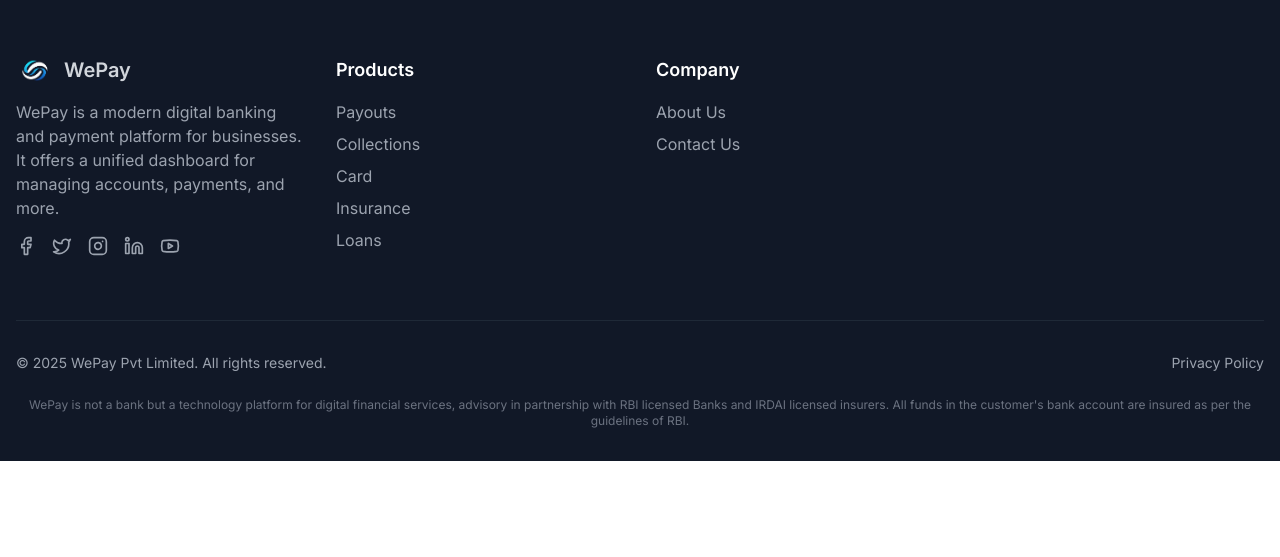
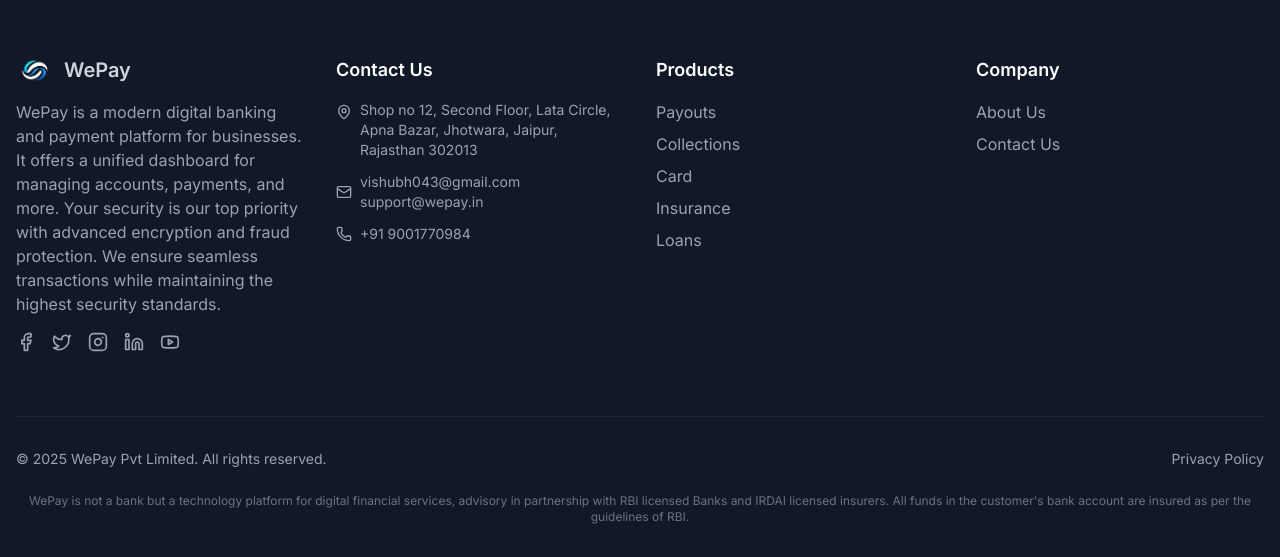
Before and after one commit to wepaysam/wepay, a Next.js app: page / in a window 1280 px wide. Shown: the part 4729-5286 px from the top of the page. Before the commit the page ends 5190 px from the top, so only its background shows below. Built offline with nearby package versions, Linux system fonts and the light colour scheme.

Commit message:
footer changes

```diff
--- a/app/components/Footer.tsx
+++ b/app/components/Footer.tsx
@@ -1,7 +1,7 @@
 import Link from "next/link";
 import Image from "next/image";
 import logo from "../../Assets/logo.png";
-import { Facebook, Twitter, Instagram, Linkedin, Youtube } from "lucide-react";
+import { Facebook, Twitter, Instagram, Linkedin, Youtube, MapPin, Mail, Phone } from "lucide-react";
 
 const Footer = () => {
   return (
@@ -19,6 +19,8 @@ const Footer = () => {
             <p className="text-gray-400 mb-4">
               WePay is a modern digital banking and payment platform for businesses.
               It offers a unified dashboard for managing accounts, payments, and more.
+              Your security is our top priority with advanced encryption and fraud protection.
+              We ensure seamless transactions while maintaining the highest security standards.
             </p>
             <div className="flex space-x-4">
               <a href="#" className="text-gray-400 hover:text-white transition-colors">
@@ -39,36 +41,56 @@ const Footer = () => {
             </div>
           </div>
 
+          {/* Contact Us */}
+          <div className="mb-8">
+            <h3 className="text-lg font-semibold mb-4">Contact Us</h3>
+            <div className="space-y-3">
+              <div className="flex items-start space-x-2">
+                <MapPin size={16} className="text-gray-400 mt-1 flex-shrink-0" />
+                <p className="text-gray-400 text-sm">
+                  Shop no 12, Second Floor, Lata Circle,<br />
+                  Apna Bazar, Jhotwara, Jaipur,<br />
+                  Rajasthan 302013
+                </p>
+              </div>
+              <div className="flex items-center space-x-2">
+                <Mail size={16} className="text-gray-400" />
+                <div className="text-gray-400 text-sm">
+                  <a href="mailto:vishubh043@gmail.com" className="hover:text-white transition-colors">
+                    vishubh043@gmail.com
+                  </a>
+                  <br />
+                  <a href="mailto:support@wepay.in" className="hover:text-white transition-colors">
+                    support@wepay.in
+                  </a>
+                </div>
+              </div>
+              <div className="flex items-center space-x-2">
+                <Phone size={16} className="text-gray-400" />
+                <a href="tel:9001770984" className="text-gray-400 text-sm hover:text-white transition-colors">
+                  +91 9001770984
+                </a>
+              </div>
+            </div>
+          </div>
+
           {/* Products */}
           <div className="mb-8">
             <h3 className="text-lg font-semibold mb-4">Products</h3>
             <ul className="space-y-2">
-              <li className="text-gray-400 hover:text-white transition-colors">Payouts</li>
-              <li className="text-gray-400 hover:text-white transition-colors">Collections</li>
-              <li className="text-gray-400 hover:text-white transition-colors">Card</li>
-              <li className="text-gray-400 hover:text-white transition-colors">Insurance</li>
-              <li className="text-gray-400 hover:text-white transition-colors">Loans</li>
+              <li className="text-gray-400 hover:text-white transition-colors cursor-pointer">Payouts</li>
+              <li className="text-gray-400 hover:text-white transition-colors cursor-pointer">Collections</li>
+              <li className="text-gray-400 hover:text-white transition-colors cursor-pointer">Card</li>
+              <li className="text-gray-400 hover:text-white transition-colors cursor-pointer">Insurance</li>
+              <li className="text-gray-400 hover:text-white transition-colors cursor-pointer">Loans</li>
             </ul>
           </div>
-
-          {/* Solutions */}
-          {/* <div className="mb-8">
-            <h3 className="text-lg font-semibold mb-4">Solutions</h3>
-            <ul className="space-y-2">
-              <li><Link href="/e-commerce" className="text-gray-400 hover:text-white transition-colors">E-commerce</Link></li>
-              <li><Link href="/logistics" className="text-gray-400 hover:text-white transition-colors">Logistics</Link></li>
-              <li><Link href="/insurance" className="text-gray-400 hover:text-white transition-colors">Insurance</Link></li>
-              <li><Link href="/lending" className="text-gray-400 hover:text-white transition-colors">Lending</Link></li>
-            </ul>
-          </div> */}
 
           {/* Company */}
           <div className="mb-8">
             <h3 className="text-lg font-semibold mb-4">Company</h3>
             <ul className="space-y-2">
               <li><Link href="/aboutus" className="text-gray-400 hover:text-white transition-colors">About Us</Link></li>
-              {/* <li><Link href="/blog" className="text-gray-400 hover:text-white transition-colors">Blog</Link></li> */}
-              {/* <li><Link href="/careers" className="text-gray-400 hover:text-white transition-colors">Careers</Link></li> */}
               <li><Link href="/contactUs" className="text-gray-400 hover:text-white transition-colors">Contact Us</Link></li>
             </ul>
           </div>
@@ -81,10 +103,7 @@ const Footer = () => {
             © 2025 WePay Pvt Limited. All rights reserved.
           </p>
           <div className="flex flex-wrap gap-4 text-sm text-gray-400">
-            {/* <Link href="/terms" className="hover:text-white transition-colors">Terms & Conditions</Link> */}
             <Link href="/aboutus" className="hover:text-white transition-colors">Privacy Policy</Link>
-            {/* <Link href="/security" className="hover:text-white transition-colors">Security</Link>
-            <Link href="/compliance" className="hover:text-white transition-colors">Compliance</Link> */}
           </div>
         </div>
 
```
